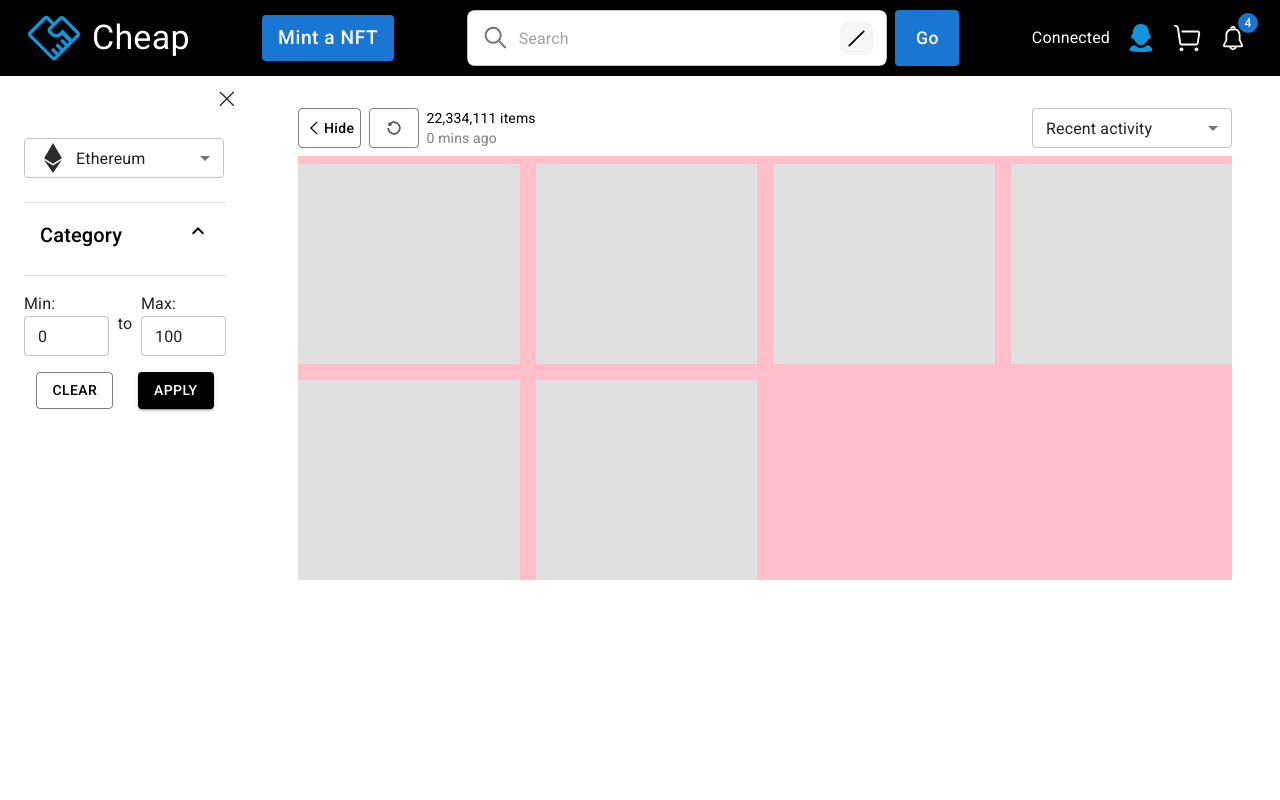
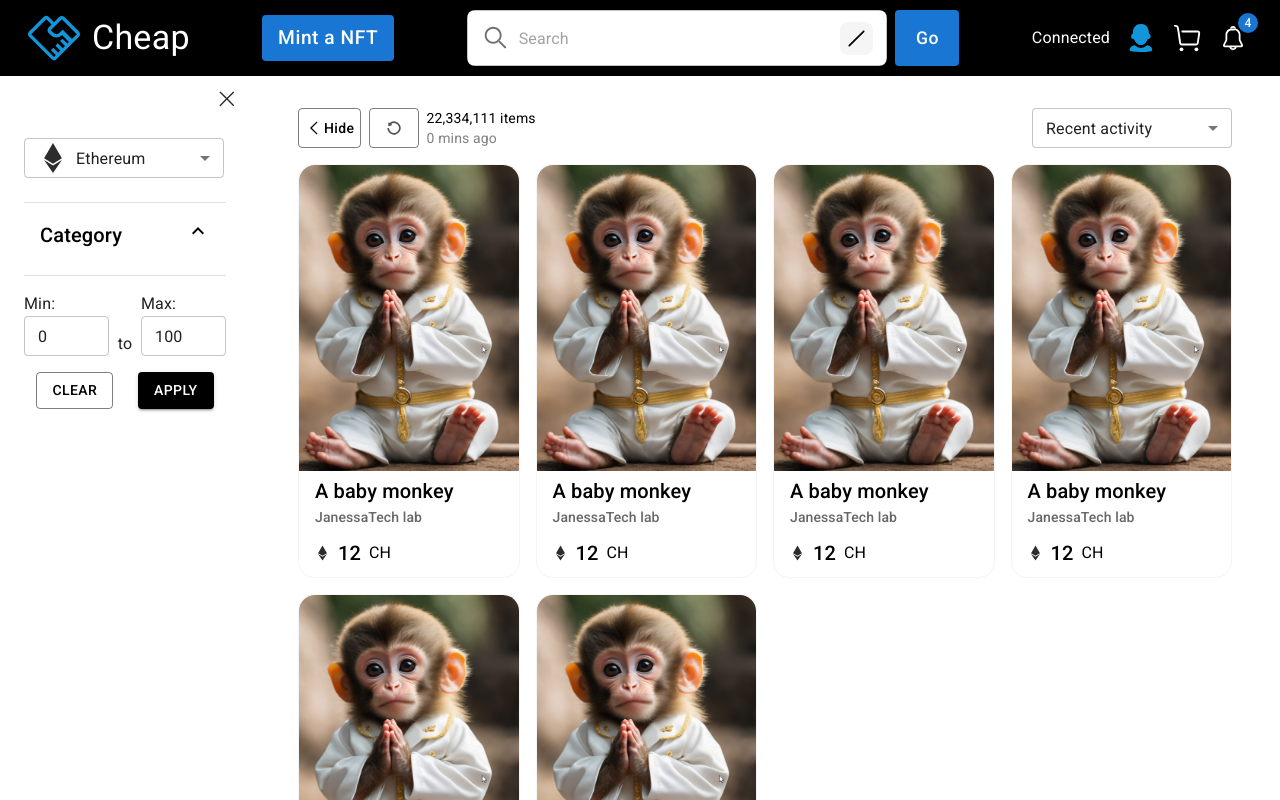
Before and after one commit to JanessaTech/best-second-hand-market, a React (Create React App) app: page / in a window 1280 px wide. Shown: the top 800 px of the page. Built offline with nearby package versions, Linux system fonts and the light colour scheme.

Commit message:
finish the layout for NFT gallery

```diff
--- a/src/App.js
+++ b/src/App.js
@@ -8,6 +8,7 @@ import Home from './components/home/Home';
 import NoPage from './components/NoPage';
 import { ThemeProvider } from "@mui/material";
 import CheapTheme from './common/GlobalTheme';
+import NFT from './components/item/NFT';
 
 function App() {
 
@@ -16,7 +17,7 @@ function App() {
         <Router>
             <Routes>
                 <Route path="/" element={<Home/>}/>
-                <Route path="nft" element={<Home/>}/>
+                <Route path="nft" element={<NFT/>}/>
                 <Route path="*" element={<NoPage/>}/>
             </Routes>
         </Router>
--- a/src/common/GlobalTheme.js
+++ b/src/common/GlobalTheme.js
@@ -22,6 +22,14 @@ const CheapTheme = createTheme({
                 disableRipple: false
             }
         },
+        MuiLink: {
+            styleOverrides: {
+                root: {
+                    color: 'inherit',
+                    textDecoration: 'inherit'
+                }
+            }
+        },
         MuiOutlinedInput: {
             styleOverrides: {
                 root: {
--- a/src/common/menu/PriceFilter.js
+++ b/src/common/menu/PriceFilter.js
@@ -108,7 +108,7 @@ const PriceFilter = ({notify}) => {
     <Box component='form'
         onSubmit={handleSubmit(handleApply)}
         noValidate autoComplete='off'>
-        <Box sx={{display:'flex', justifyContent:'space-between', alignItems:'center', my:2}}
+        <Box sx={{display:'flex', justifyContent:'space-between', alignItems:'end', my:2}}
         >
             <NumberInput
                 placeholder={'min'}
--- a/src/components/home/Home.js
+++ b/src/components/home/Home.js
@@ -26,6 +26,9 @@ export default function Home() {
         if (!isMediumScreen) {
             setMenuOpen(true)
             setMenuWidth(drawerWidth)
+        }else{
+            setMenuOpen(false)
+            setMenuWidth(0)
         }
     }, [isMediumScreen])
 
--- a/src/components/home/NFTGallery.js
+++ b/src/components/home/NFTGallery.js
@@ -34,11 +34,11 @@ const NFTGallery = ({menuOpen, toggleMenu, trigger, notifyFilterChanges}) => {
 
   return (
     <Box component="main"
-        sx={{ width: menuOpen && !isMediumScreen ? `calc(100% - ${drawerWidth}px)` : 1, height: 1300,
+        sx={{ width: menuOpen && !isMediumScreen ? `calc(100% - ${drawerWidth}px)` : 1,
             }}>
         <Box sx={{width:1, height: headerHeight + filterBarHeight}}></Box>
         <FilterBar menuOpen={menuOpen} toggleMenu={toggleMenu} notifyFilterChanges={notifyFilterChanges}/>
-        <Box sx={{backgroundColor:'pink', mt:1, mx: isSmallScreen ? 1: 3}}>
+        <Box sx={{mt:1, mb:7, mx: isSmallScreen ? 1: 3}}>
           <Grid container spacing={2}>
             <Grid item xs={12} sm={6} md={4} lg={3} xl={3}>
                 <Overview/>
--- /dev/null
+++ b/src/components/item/NFT.js
@@ -0,0 +1,15 @@
+import { Box } from '@mui/material'
+import React, { useState } from 'react'
+import { useSearchParams } from "react-router-dom"
+
+export default function NFT() {
+    const [searchParams, setSearchParams] = useSearchParams();
+    const [id, setId] = useState(parseInt(searchParams.get('id')))
+
+    console.log('nft id = ', id)
+  return (
+    <Box>
+        This is the detail for a NFT
+    </Box>
+  )
+}
--- a/src/components/item/Overview.js
+++ b/src/components/item/Overview.js
@@ -1,10 +1,31 @@
-import { Box } from '@mui/material'
+import { Box, Link, Typography } from '@mui/material'
 import React from 'react'
 
 export default function Overview() {
   return (
-    <Box sx={{width:1, height:200, backgroundColor:'grey.300' }}>
+    <Link href='nft?id=123'>
+        <Box sx={{border:'1px solid #f5f5f5', borderRadius:4, '&:hover':{border:'2px solid #f5f5f5', cursor:'pointer'}}}>
+            <Box sx={{width:1, backgroundColor:'white', borderRadius:4}}>
+                <Box
+                  component='img'
+                  sx={{width: 1, borderRadius:'16px 16px 0 0'}}
+                  alt='A baby money'
+                  src='imgs/items/mk.png'
+                />
+                <Box sx={{mx:2, mb:1}}>
+                    <Typography variant='h6'>A baby monkey</Typography>
+                    <Typography color='text.secondary' variant='subtitle2'>JanessaTech lab</Typography>
+                    <Box sx={{display: 'flex', mt:1}}>
+                      <Box component='img' sx={{width:15, mr:1}} src='imgs/ethereum.svg'/>
+                      <Box sx={{display:'flex', alignItems:'center'}}>
+                        <Typography variant='h6'>12</Typography>
+                        <Typography sx={{ml:1}}>CH</Typography>
+                      </Box>
+                    </Box>
+                </Box>
+            </Box>
+        </Box>
+    </Link>
 
-    </Box>
   )
 }
```
Also changed, not shown: public/imgs/items/mk.png (added).
